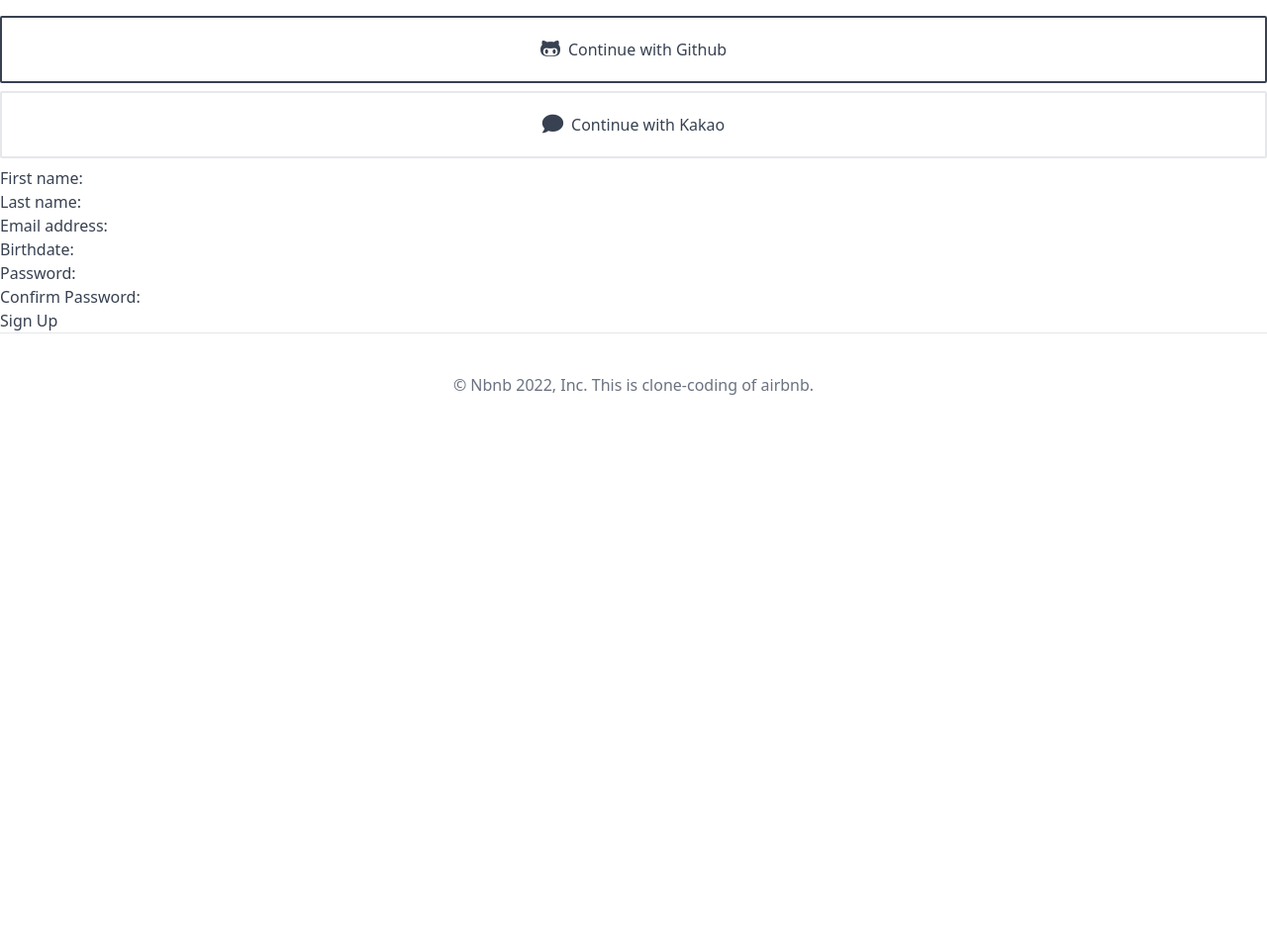
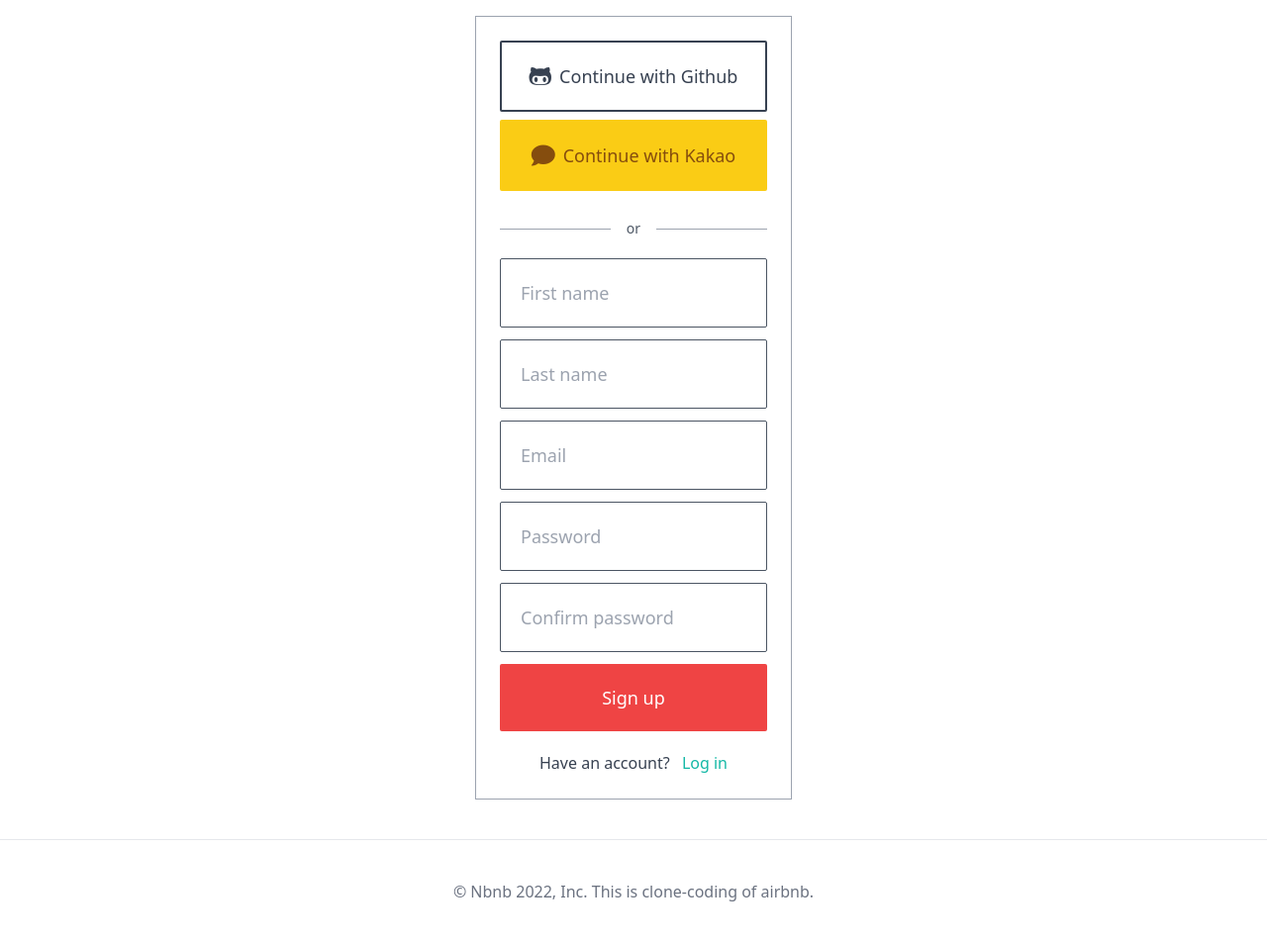
Before and after one commit to Jack12qe/airbnb-clone, a Django app: page /users/signup in a window 1280 px wide. Shown: the part 80-1033 px from the top of the page at 99% size. Before the commit the page ends 479 px from the top, so only its background shows below. Run offline with Django 3.2, Linux system fonts and the light colour scheme; some libraries are stand-ins or nearby versions.

Commit message:
user profile view css

```diff
--- a/assets/scss/styles.scss
+++ b/assets/scss/styles.scss
@@ -16,4 +16,65 @@
     }
 }
 
+.btn {
+    @apply text-center rounded-sm py-5 font-light text-lg w-full;
+}
+
+input {
+    @apply rounded-sm py-5 font-light text-lg w-full text-left border border-gray-600 px-5;
+    &:focus {
+        @apply outline-none border-teal-500;
+    }
+}
+
+form {
+    @apply w-full;
+    .input {
+        @apply mb-3;
+        &.has_error {
+            input {
+                @apply bg-red-200 border-gray-600;
+                &:focus {
+                    @apply border-gray-600;
+                }
+            }
+        }
+    }
+}
+
+@keyframes messageFadeIn {
+    0% {
+        opacity: 0;
+        transform: translateY(-50px);
+    }
+    5% {
+        opacity: 1;
+        transform: translateY(50px);
+    }
+    95% {
+        opacity: 1;
+        transform: translateY(50px);
+    }
+    100% {
+        opacity: 0;
+        transform: translateY(-50px);
+    }
+}
+
+.message {
+    animation: messageFadeIn 5s ease-in-out forwards;
+    &.error {
+        @apply bg-red-600;
+    }
+    &.info {
+        @apply bg-blue-500;
+    }
+    &.success {
+        @apply bg-green-500;
+    }
+    &.warning {
+        @apply bg-yellow-400;
+    }
+}
+
 @tailwind utilities;
--- a/templates/base.html
+++ b/templates/base.html
@@ -14,6 +14,7 @@
     | Nbnb</title>
   </head>
   <body class="text-gray-700 mt-24 font-light">
+    {% include "partials/messages.html" %}
     <header class="container max-w-full inset-0 flex items-center justify-between px-6 h-20 border-b border-gray-400 fixed bg-white">
       <div class="flex items-center w-1/3">
         <a href=" {% url 'core:home' %}" class="mr-6">
--- /dev/null
+++ b/templates/mixins/auth/auth_form.html
@@ -0,0 +1,10 @@
+<form method="post" action="{% url "users:signup" %}">
+    {% csrf_token %}
+    {% if form.non_field_errors %}
+        {% for error in form.non_field_errors %}<span class="text-red-700 font-medium text-sm">{{ error }}</span>{% endfor %}
+    {% endif %}
+    {% for field in form %}
+        {% include "mixins/auth/form_input.html" with field=field %}
+    {% endfor %}
+    <button class="btn bg-red-500 text-white">{{ cta }}</button>
+</form>
--- /dev/null
+++ b/templates/mixins/auth/form_input.html
@@ -0,0 +1,6 @@
+<div class="input {% if field.errors %}has_error{% endif %}">
+    {{ field }}
+    {% if field.errors %}
+        {% for error in field.errors %}<span class="text-red-700 font-medium text-sm">{{ error }}</span>{% endfor %}
+    {% endif %}
+</div>
--- /dev/null
+++ b/templates/partials/messages.html
@@ -0,0 +1,9 @@
+{% if messages %}
+    <ul class="absolute top-0 mx-auto left-0 right-0 flex justify-center">
+        {% for message in messages %}
+            <li class="message font-medium bg-gray-700 z-10 rounded-full text-white py-4 px-6 w-3/12 text-center {% if message.tags %}{{ message.tags }}{% endif %}">
+                {{ message }}
+            </li>
+        {% endfor %}
+    </ul>
+{% endif %}
--- a/templates/partials/nav.html
+++ b/templates/partials/nav.html
@@ -1,6 +1,9 @@
 {% load static %}
 <ul class="flex items-center text-sm font-medium h-full">
   {% if user.is_authenticated %}
+    <li class="nav_link">
+      <a href="{{ user.get_absolute_url }}">Profile</a>
+    </li>
     <li class="nav_link">
       <a href="{% url "users:logout" %}">Log out</a>
     </li>
--- a/templates/partials/social_login.html
+++ b/templates/partials/social_login.html
@@ -1,6 +1,11 @@
 <div class="flex flex-col w-full">
-    <a href="{% url "users:github-login" %}"
-       class="w-full border-2 font-meduim text-gray-700 mb-2 border-gray-700 text-center rounded-sm py-5"><i class="fab fa-github-alt mr-2 fa-lg"></i>Continue with Github</a>
-    <a href="{% url "users:kakao-login" %}"
-       class="w-full border-2 font-meduim text-yellow-800 mb-2 border-yellow-400 text-center rounded-sm py-5 bg-yellow-400"><i class="fas fa-comment mr-2 fa-lg"></i>Continue with Kakao</a>
+   <a href="{% url "users:github-login" %}"
+      class="btn border-2 text-gray-700 mb-2 border-gray-700"><i class="fab fa-github-alt mr-2 fa-lg"></i>Continue with Github</a>
+   <a href="{% url "users:kakao-login" %}"
+      class="btn border-2  text-yellow-800 mb-2 border-yellow-400 bg-yellow-400"><i class="fas fa-comment mr-2 fa-lg"></i>Continue with Kakao</a>
 </div>
+<div class="flex items-center w-full my-5">
+   <div class="h-px w-full bg-gray-400"></div>
+   <span class="text-gray-600 font-medium mx-4 text-sm">or</span>
+   <div class="h-px w-full bg-gray-400"></div>
+</div>
--- a/templates/rooms/room_detail.html
+++ b/templates/rooms/room_detail.html
@@ -9,7 +9,7 @@
     </div>
     <div>
         <h2>
-            By:{{ room.host.username }}
+            By:<a href="{{ room.host.get_absolute_url }}">{{ room.host.username }}</a>
             {% if room.host.superhost %}(superhost){% endif %}
         </h2>
         <h3>Amenities</h3>
--- a/templates/rooms/room_list.html
+++ b/templates/rooms/room_list.html
@@ -9,7 +9,7 @@
         </div>
         <div class="flex flex-wrap -mx-10 mb-10">
             {% for room in rooms %}
-                {% include "partials/room_card.html" with room=room %}
+                {% include "mixins/auth/room_card.html" with room=room %}
             {% endfor %}
         </div>
         <div class="container justify-center flex items-center mx-auto">
--- a/templates/users/signup.html
+++ b/templates/users/signup.html
@@ -5,10 +5,12 @@
 {% block search-bar %}
 {% endblock search-bar %}
 {% block content %}
-    {% include "partials/social_login.html" %}
-    <form method="post" action="{% url "users:signup" %}">
-        {% csrf_token %}
-        {{ form.as_p }}
-        <button>Sign Up</button>
-    </form>
+    <div class="container lg:w-5/12 md:w-1/2 xl:w-1/4 mx-auto my-10 flex flex-col items-center border p-6 border-gray-400">
+        {% include "partials/social_login.html" %}
+        {% include "mixins/auth/auth_form.html" with form=form cta="Sign up" %}
+        <div class="mt-5">
+            <span class="mr-2">Have an account?</span>
+            <a href="{% url "users:login" %}" class="text-teal-500">Log in</a>
+        </div>
+    </div>
 {% endblock content %}
--- a/users/forms.py
+++ b/users/forms.py
@@ -5,8 +5,10 @@ from . import models
 
 class LoginForm(forms.Form):
 
-    email = forms.EmailField()
-    password = forms.CharField(widget=forms.PasswordInput)
+    email = forms.EmailField(widget=forms.EmailInput(attrs={"placeholder": "Email"}))
+    password = forms.CharField(
+        widget=forms.PasswordInput(attrs={"placeholder": "Password"})
+    )
 
     def clean(self):
         email = self.cleaned_data.get("email")
@@ -24,10 +26,34 @@ class LoginForm(forms.Form):
 class SignUpForm(forms.ModelForm):
     class Meta:
         model = models.User
-        fields = ("first_name", "last_name", "email", "birthdate")
+        fields = ("first_name", "last_name", "email")
+        widgets = {
+            "first_name": forms.TextInput(attrs={"placeholder": "First name"}),
+            "last_name": forms.TextInput(attrs={"placeholder": "Last name"}),
+            "email": forms.EmailInput(attrs={"placeholder": "Email"}),
+        }
 
-    password = forms.CharField(widget=forms.PasswordInput)
-    password1 = forms.CharField(widget=forms.PasswordInput, label="Confirm Password")
+    password = forms.CharField(
+        widget=forms.PasswordInput(attrs={"placeholder": "Password"})
+    )
+    password1 = forms.CharField(
+        widget=forms.PasswordInput(attrs={"placeholder": "Confirm password"}),
+        label="Confirm Password",
+    )
+
+    def clean_email(self):
+        email = self.cleaned_data.get("email")
+
+        try:
+            # try whether this email already exists or not
+            models.User.objects.get(email=email)
+            # if email already exists, error occured
+            raise forms.ValidationError(
+                "That email is already taken", code="existing_user"
+            )
+        except models.User.DoesNotExist:
+            # if email not exists, return this email
+            return email
 
     def clean_password1(self):
         password = self.cleaned_data.get("password")
--- a/users/models.py
+++ b/users/models.py
@@ -4,6 +4,7 @@ from django.contrib.auth.models import AbstractUser
 from django.db import models
 from django.core.mail import send_mail
 from django.shortcuts import render
+from django.urls import reverse
 from django.utils.html import strip_tags
 from django.template.loader import render_to_string
 
@@ -70,6 +71,9 @@ class User(AbstractUser):
         max_length=50, choices=LOGIN_CHOICES, default=LOGIN_EMAIL
     )
 
+    def get_absolute_url(self):
+        return reverse("users:profile", kwargs={"pk": self.pk})
+
     def verify_email(self):
         if self.email_verified is False:
             secret = uuid.uuid4().hex[:20]
--- a/users/urls.py
+++ b/users/urls.py
@@ -12,4 +12,5 @@ urlpatterns = [
     path("logout", views.log_out, name="logout"),
     path("signup", views.SignUpView.as_view(), name="signup"),
     path("verify/<str:key>", views.complete_verification, name="complete-verification"),
+    path("<int:pk>", views.UserProfileView.as_view(), name="profile"),
 ]
--- a/users/views.py
+++ b/users/views.py
@@ -1,8 +1,9 @@
 import os
-from django.views.generic import FormView
+from django.views.generic import FormView, DetailView
 from django.shortcuts import redirect
 from django.urls import reverse, reverse_lazy
 from django.contrib.auth import authenticate, login, logout
+from django.contrib import messages
 from django.core.files.base import ContentFile
 import requests
 from . import forms, models
@@ -27,6 +28,7 @@ class LoginView(FormView):
 
 
 def log_out(request):
+    messages.info(request, "See you later")
     logout(request)
     return redirect(reverse("core:home"))
 
@@ -87,7 +89,7 @@ def github_callback(request):
             token_json = token_request.json()
             error = token_json.get("error", None)
             if error is not None:
-                raise GithubException
+                raise GithubException("Can't get access token")
             else:
                 access_token = token_json.get("access_token")
                 profile_request = requests.get(
@@ -107,7 +109,9 @@ def github_callback(request):
                         # if userdata is in database, login.
                         user = models.User.objects.get(email=email)
                         if user.login_method != models.User.LOGIN_GITHUB:
-                            raise GithubException()
+                            raise GithubException(
+                                f"Please log in with: {user.login_method}"
+                            )
                     except models.User.DoesNotExist:
                         # if userdata is not, create userdata.
                         user = models.User.objects.create(
@@ -121,14 +125,16 @@ def github_callback(request):
                         user.set_unusable_password()
                         user.save()
                     login(request, user)
+                    messages.success(request, f"Welcome {user.first_name}")
                     return redirect(reverse("core:home"))
                 else:
-                    raise GithubException()
+                    raise GithubException("User doesn't exist")
         else:
-            raise GithubException()
-    except GithubException:
+            raise GithubException("Can't get code")
+    except GithubException as e:
         # if user login is errored, redirect to home.
         # send error message
+        messages.error(request, e)
         return redirect(reverse("users:login"))
 
 
@@ -156,7 +162,7 @@ def kakao_callback(request):
             token_json = request_token.json()
             error = token_json.get("error")
             if error is not None:
-                raise KakaoException()
+                raise KakaoException("Can't get authorization code.")
             access_token = token_json.get("access_token")
             request_info = requests.get(
                 "https://kapi.kakao.com/v2/user/me",
@@ -166,7 +172,7 @@ def kakao_callback(request):
             kakao_account = info_json.get("kakao_account")
             email = kakao_account.get("email")
             if email is None:
-                raise KakaoException()
+                raise KakaoException("Email doesn't exist")
             properties = info_json.get("properties")
             nickname = properties.get("nickname")
             profile_image = properties.get("profile_image")
@@ -174,7 +180,7 @@ def kakao_callback(request):
                 user = models.User.objects.get(email=email)
                 # if userdata was in database, do login.
                 if user.login_method != models.User.LOGIN_KAKAO:
-                    raise KakaoException()
+                    raise KakaoException(f"Please log in with: {user.login_method}")
             except models.User.DoesNotExist:
                 user = models.User.objects.create(
                     email=email,
@@ -193,8 +199,23 @@ def kakao_callback(request):
                         f"{nickname}-avatar", ContentFile(photo_request.content)
                     )
             login(request, user)
+            messages.success(request, f"Welcome {user.first_name}")
             return redirect(reverse("core:home"))
         else:
-            raise KakaoException()
-    except KakaoException:
+            raise KakaoException("Can't get code")
+    except KakaoException as e:
+        messages.error(request, e)
         return redirect(reverse("users:login"))
+
+
+class UserProfileView(DetailView):
+
+    model = models.User
+    # It is distinguished to logined user
+    context_object_name = "user_obj"
+
+    def get_context_data(self, **kwargs):
+        """This method returns context data to each user's template"""
+
+        context = super().get_context_data(**kwargs)
+        return context
```
Also changed, not shown: templates/mixins/user_avatar.html (added, +8 -0 lines), templates/users/login.html (+5 -5 lines), templates/users/user_detail.html (added, +18 -0 lines), static/css/styles.css, templates/mixins/auth/room_card.html (renamed from templates/partials/room_card.html).
